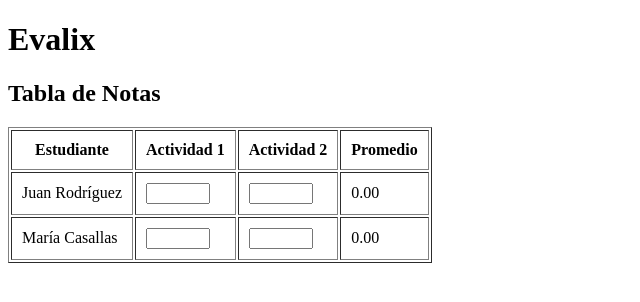
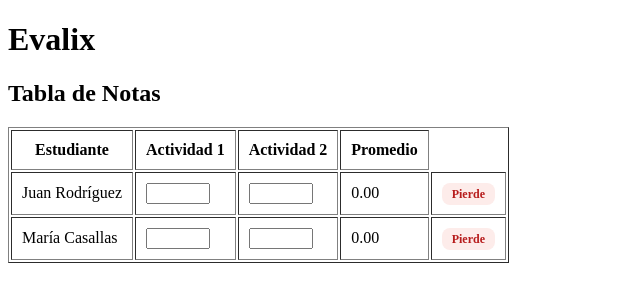
Before and after one commit to Frixix/Evalix, a React (Vite) app: page / in a window 1280 px wide. Shown: the top 302 px of the page, without its empty margins (0-640 px from the left). Built offline with nearby package versions, Linux system fonts and the light colour scheme.

Commit message:
Feat : Implementación del semaforo del estudainte

```diff
--- a/src/components/TablaNotas.jsx
+++ b/src/components/TablaNotas.jsx
@@ -9,8 +9,10 @@ function TablaNotas() {
     max: 5,
     step: 0.1
   };
+
   // Estado principal
   const [estudiantes, setEstudiantes] = useState(estudiantesMock);
+
 
   const calcularPromedio = (notas) => {
     const valores = Object.values(notas)
@@ -58,6 +60,29 @@ function TablaNotas() {
 
       setEstudiantes(nuevosEstudiantes);
     };
+    const obtenerEstado = (promedio) => {
+  if (promedio < 3) {
+    return {
+      texto: "Pierde",
+      color: "#fdecea",   // rojo suave
+      textoColor: "#b71c1c"
+    };
+  }
+
+    if (promedio < 3.5) {
+      return {
+        texto: "Riesgo",
+        color: "#fff8e1",   // amarillo suave
+        textoColor: "#f57f17"
+      };
+    }
+
+    return {
+      texto: "Aprueba",
+      color: "#e8f5e9",   // verde suave
+      textoColor: "#1b5e20"
+    };
+  };
 
   return (
     <div>
@@ -74,7 +99,11 @@ function TablaNotas() {
         </thead>
 
         <tbody>
-          {estudiantes.map((est) => (
+          {estudiantes.map((est) => {
+            const promedio = calcularPromedio(est.notas);
+            const estado = obtenerEstado(promedio);
+
+            return (
               <tr key={est.id}>
                 <td>{est.nombre}</td>
 
@@ -90,6 +119,7 @@ function TablaNotas() {
                     }
                   />
                 </td>
+
                 <td>
                   <input
                     type="number"
@@ -102,9 +132,27 @@ function TablaNotas() {
                     }
                   />
                 </td>
-              <td>{calcularPromedio(est.notas).toFixed(2)}</td>
+
+                <td>{promedio.toFixed(2)}</td>
+
+                {/* 🎨 Estado visual */}
+                <td>
+                  <span
+                    style={{
+                      backgroundColor: estado.color,
+                      color: estado.textoColor,
+                      padding: "4px 10px",
+                      borderRadius: "8px",
+                      fontSize: "12px",
+                      fontWeight: "600"
+                    }}
+                  >
+                    {estado.texto}
+                  </span>
+                </td>
               </tr>
-          ))}
+            );
+          })}
         </tbody>
       </table>
 
```
Lines whose indentation alone changed are shown as unchanged.
